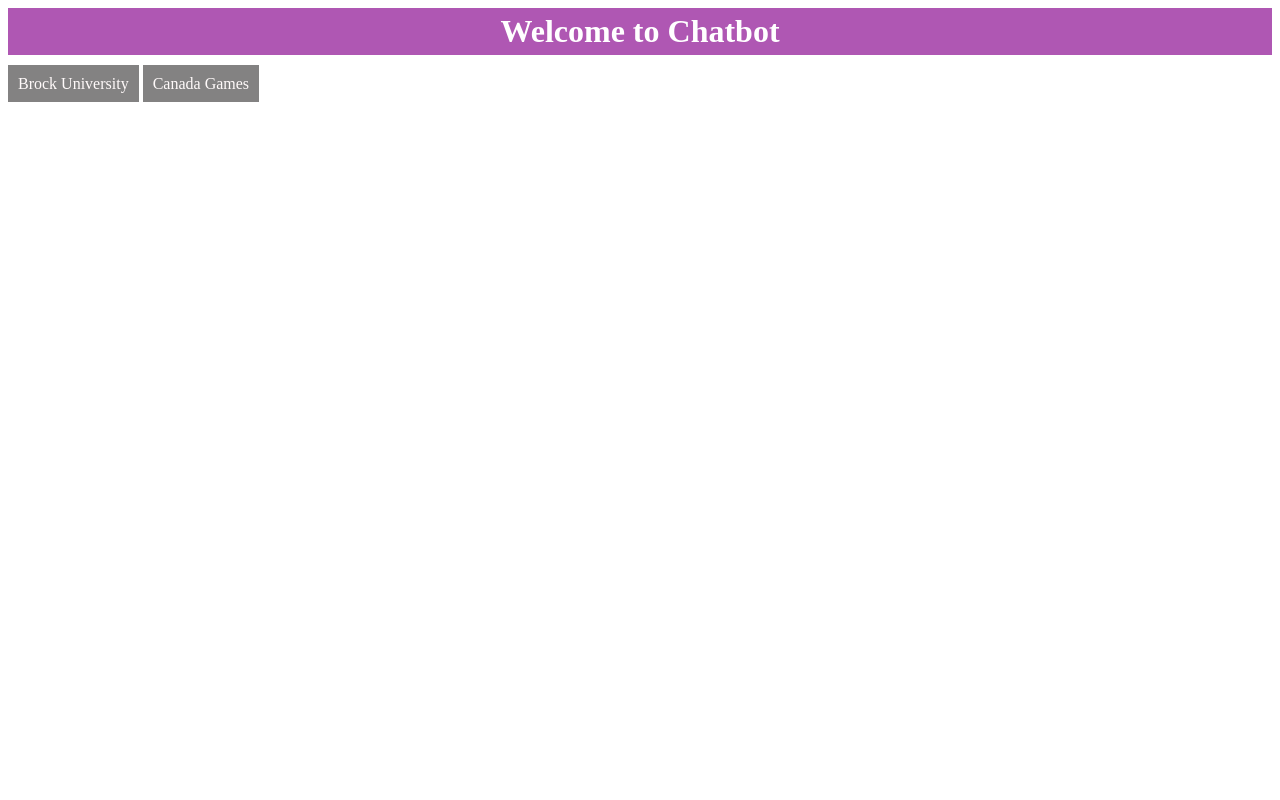
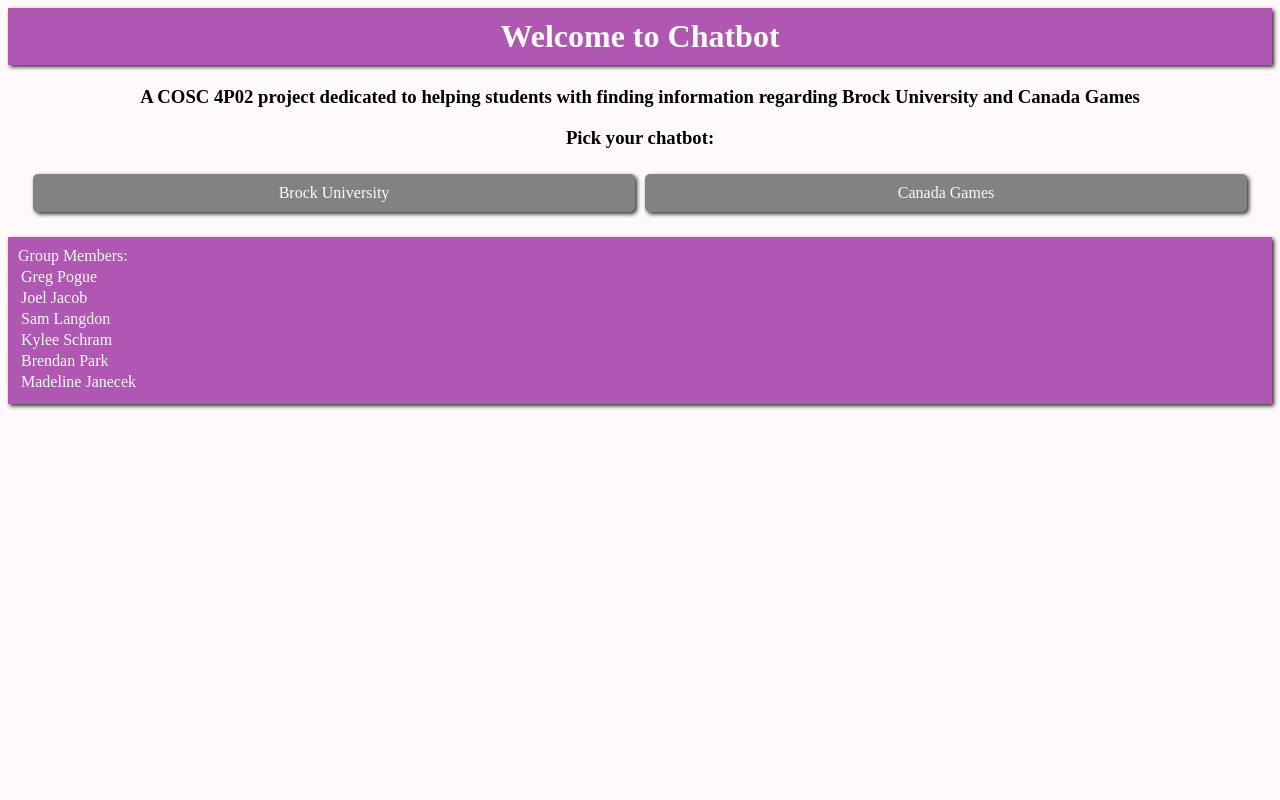
Before and after one commit to janecekm/COSC4P02Project2022, a Flask app: page / in a window 1280 px wide. Run offline with Flask 2, Linux system fonts and the light colour scheme.

Commit message:
updated splash page

```diff
--- a/backend/templates/splash.html
+++ b/backend/templates/splash.html
@@ -1,16 +1,71 @@
 <html>
     <head>
+        <style>
+            .background {
+                background-color: snow;
+            }
+            h3, h1 {
+                text-align: center;
+            }
+            h1, .info  {
+                background-color: #af57b3;
+                padding: 10px;
+                color: white;
+                box-shadow: 2px 2px 4px #272727;
+            }
+            ul {
+                list-style-type: none;
+                margin: 0;
+                padding: 0;
+                display: flex;
+                margin: 20px;
+            }
+            li {
+                border-radius:5px;
+                flex:2;
+                display: inline;
+                width: 500px;
+                background-color: rgb(131, 130, 130);
+                color: snow;
+                padding: 10px;
+                text-align: center;
+                margin: 5px;
+                box-shadow: 2px 2px 4px #272727;
+            }
+
+            li:hover {
+                background-color: #af57b3;
+            }
+            p {
+                margin: 3px;
+            }
+        </style>
+        <title>Chatbot</title>
+        <link rel="icon" href="icon.png">
+
     </head>
-    <body>
-        <div className="runner">
+    <body class = "background">
+
+        <div class="runner">
             <h1>Welcome to Chatbot</h1>
+            <h3>A COSC 4P02 project dedicated to helping students with finding information regarding Brock University and Canada Games</h3>
+
+            <h3>Pick your chatbot:</h3>
             <ul>
-                <li><a onclick="window.location.href=window.location.href +'brock'">Brock University</a></li>
-                <li><a onclick="window.location.href=window.location.href+'canada'">Canada Games</a></li>
+                <li onclick="window.location.href=window.location.href+'brock'"><a>Brock University</a></li>
+                <li onclick="window.location.href=window.location.href+'canada'"><a>Canada Games</a></li>
             </ul>
-
+            <div class ="info">
+                Group Members:
+                <p>Greg Pogue</p>
+                <p>Joel Jacob</p>
+                <p>Sam Langdon</p>
+                <p>Kylee Schram</p>
+                <p>Brendan Park</p>
+                <p>Madeline Janecek</p>
+            </div>
 
         </div>
-        <link rel="stylesheet" type="text/css" href="splash.css"/>
+
     </body>
 </html>
```
